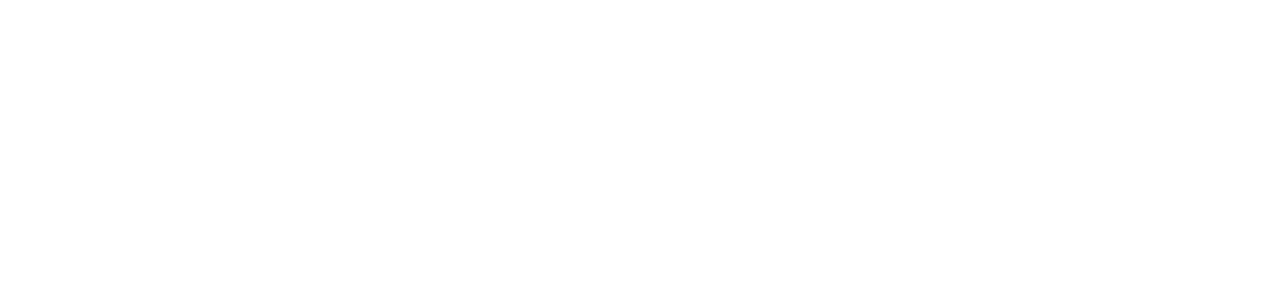
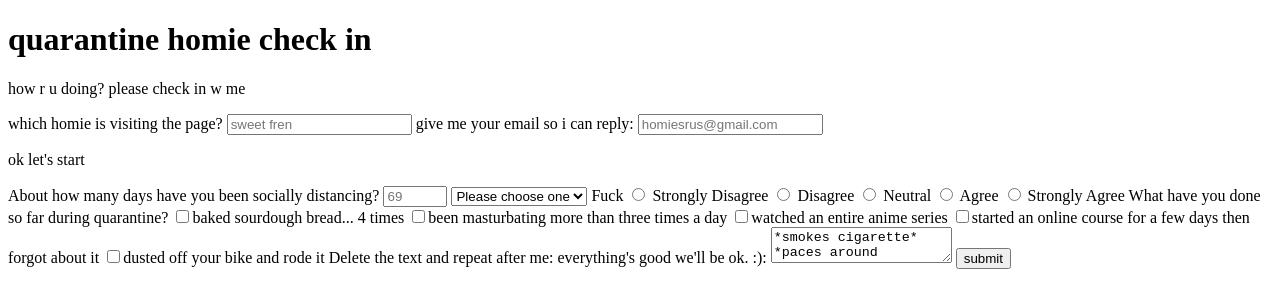
Before and after one commit to pascale-m/fccsurveyform, a plain HTML site: page index.html in a window 1280 px wide. Drawn offline with Linux system fonts and the light colour scheme.

Commit message:
passes all test criteria

```diff
--- a/index.html
+++ b/index.html
@@ -2,4 +2,97 @@
 <head>
 </head>
 <body>
+    <script src="https://cdn.freecodecamp.org/testable-projects-fcc/v1/bundle.js"></script>
+
+<!--
+
+Hello Camper!
+
+For now, the test suite only works in Chrome! Please read the README below in the JS Editor before beginning. Feel free to delete this message once you have read it. Good luck and Happy Coding!
+
+- The freeCodeCamp Team
+
+-->
+
+    <header>
+        <h1 id="title">quarantine homie check in</h1>
+        <p id="description">how r u doing? please check in w me</p>
+    </header>
+
+    <form id="survey-form">
+        <label id="name-label" for="name">which homie is visiting the page?
+        </label>
+        <input id="name" type="text" placeholder="sweet fren" required>
+
+
+        <label id="email-label" for="email"> give me your email so i can reply:
+        <input id="email" type="email" placeholder="homiesrus@gmail.com" required>
+        </label>
+
+        <p>ok let's start</p>
+
+        <label id="number-label" for="number">About how many days have you been socially distancing?
+        <input id="number" type="number" min=0 max=255 placeholder="69">
+        </label>
+
+        <select id="dropdown">
+            <option value="">Please choose one</option>
+            <option></option>
+            <option></option>
+        </select>
+
+
+        <label id="radios-label" for="radios">
+        Fuck</label>
+        <label for="2">
+        <input type="radio" name="radios" id="-2" value="-2">
+            Strongly Disagree
+        </label>
+        <label for="-1">
+        <input type="radio" name="radios" id="-1" value="-1">
+            Disagree
+        </label>
+        <label for="0">
+        <input type="radio" name="radios" id="0" value="0">
+            Neutral
+        </label>
+        <label for="1">
+        <input type="radio" name="radios" id="1" value="1">
+            Agree
+        </label>
+        <label for="2">
+        <input type="radio" name="radios" id="2" value="2">
+            Strongly Agree
+        </label>
+
+        <label id="activities-label" for="activites">
+        What have you done so far during quarantine?
+        </label>
+        <label id="bread-label" for="bread">
+        <input type="checkbox" name="activites" id="bread" value="bread">baked sourdough bread... 4 times
+        </label>
+        <label id="masturbate-label" for="masturbate">
+        <input type="checkbox" name="activites" id="masturbate" value="masturbate">been masturbating more than three times a day
+        </label>
+        <label id="course-label" for="anime">
+        <input type="checkbox" name="activites" id="anime" value="anime">watched an entire anime series
+        </label>
+        <label id="course-label" for="course">
+        <input type="checkbox" name="activites" id="course" value="course">started an online course for a few days then forgot about it
+        </label>
+        <label id="bike-label" for="bike">
+        <input type="checkbox" name="activites" id="bike" value="bike">dusted off your bike and rode it
+        </label>
+
+        <label for="reassurance">
+        Delete the text and repeat after me: everything's good we'll be ok. :):</label>
+
+        <textarea id="reassurance">
+*smokes cigarette*
+*paces around apartment*
+        </textarea>
+
+        <button type="submit" id="submit">submit</button>
+
+    </form>
 </body>
```
